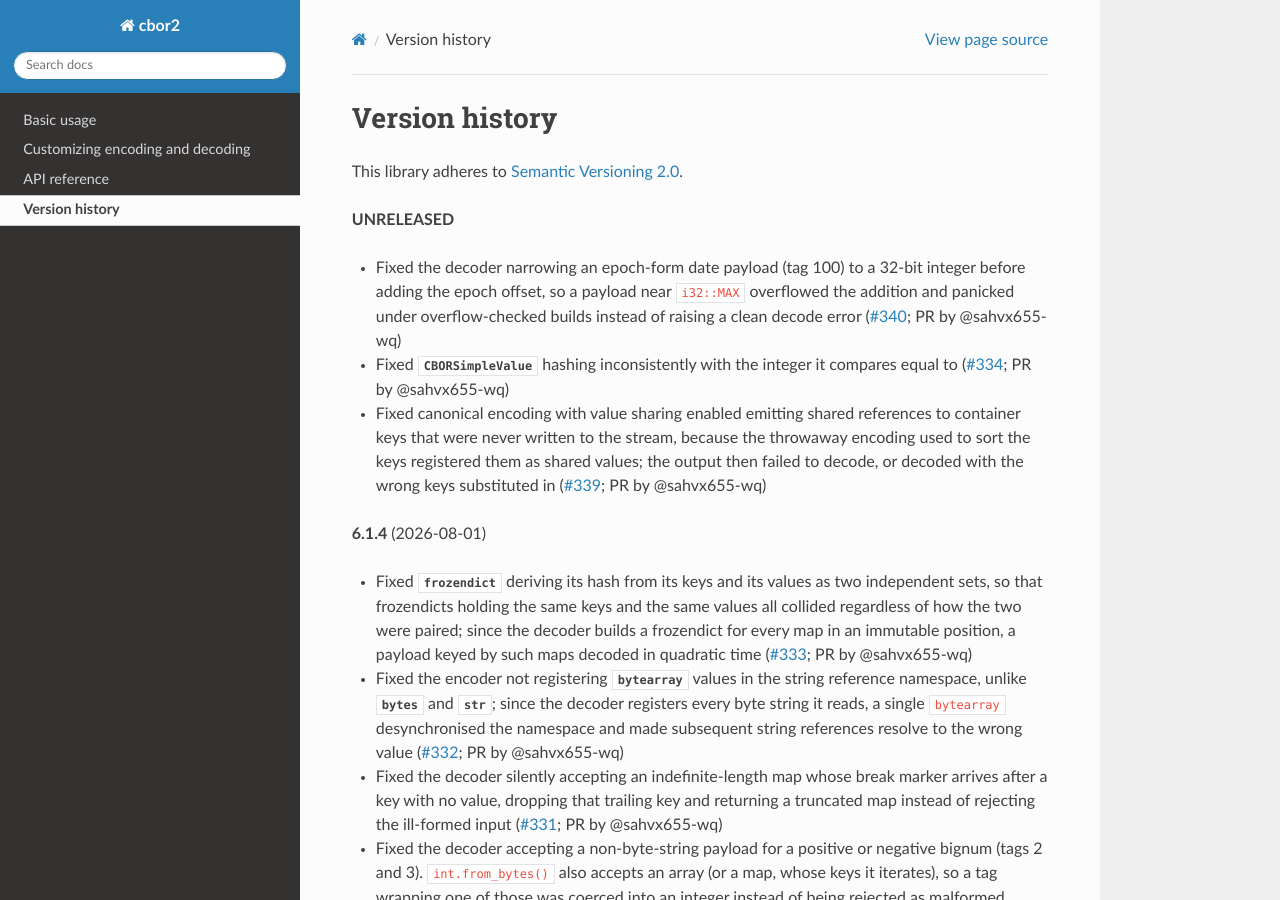
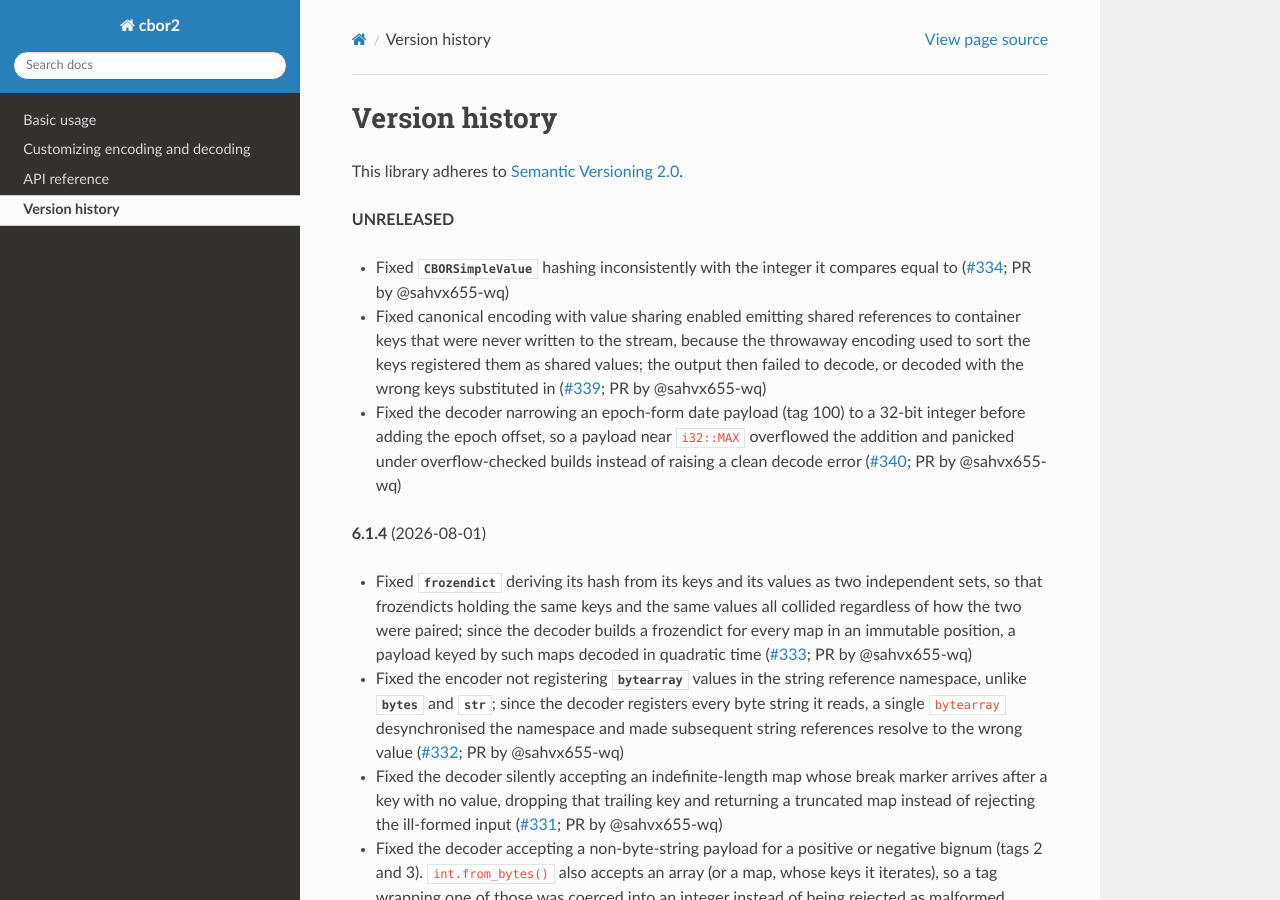
Before and after one commit to agronholm/cbor2, a Sphinx documentation site: the page built from docs/versionhistory.rst, in a window 1280 px wide and 900 px high. Built offline with Sphinx 7.4.7 and the Read the Docs theme 3.1.0, drawn with Linux system fonts in a browser that asks for light colours; the version number could not be read and is left out; some of the changed lines change nothing that is shown.

Commit message:
Moved the changelog entry

```diff
--- a/docs/versionhistory.rst
+++ b/docs/versionhistory.rst
@@ -7,10 +7,6 @@ This library adheres to `Semantic Versioning 2.0 <http://semver.org/>`_.
 
 **UNRELEASED**
 
-- Fixed the decoder narrowing an epoch-form date payload (tag 100) to a 32-bit integer before
-  adding the epoch offset, so a payload near ``i32::MAX`` overflowed the addition and panicked
-  under overflow-checked builds instead of raising a clean decode error
-  (`#340 <https://github.com/agronholm/cbor2/pull/340>`_; PR by @sahvx655-wq)
 - Fixed :class:`CBORSimpleValue` hashing inconsistently with the integer it compares equal to
   (`#334 <https://github.com/agronholm/cbor2/pull/334>`_; PR by @sahvx655-wq)
 - Fixed canonical encoding with value sharing enabled emitting shared references to container
@@ -18,6 +14,10 @@ This library adheres to `Semantic Versioning 2.0 <http://semver.org/>`_.
   registered them as shared values; the output then failed to decode, or decoded with the wrong
   keys substituted in
   (`#339 <https://github.com/agronholm/cbor2/pull/339>`_; PR by @sahvx655-wq)
+- Fixed the decoder narrowing an epoch-form date payload (tag 100) to a 32-bit integer before
+  adding the epoch offset, so a payload near ``i32::MAX`` overflowed the addition and panicked
+  under overflow-checked builds instead of raising a clean decode error
+  (`#340 <https://github.com/agronholm/cbor2/pull/340>`_; PR by @sahvx655-wq)
 
 **6.1.4** (2026-08-01)
 
```
